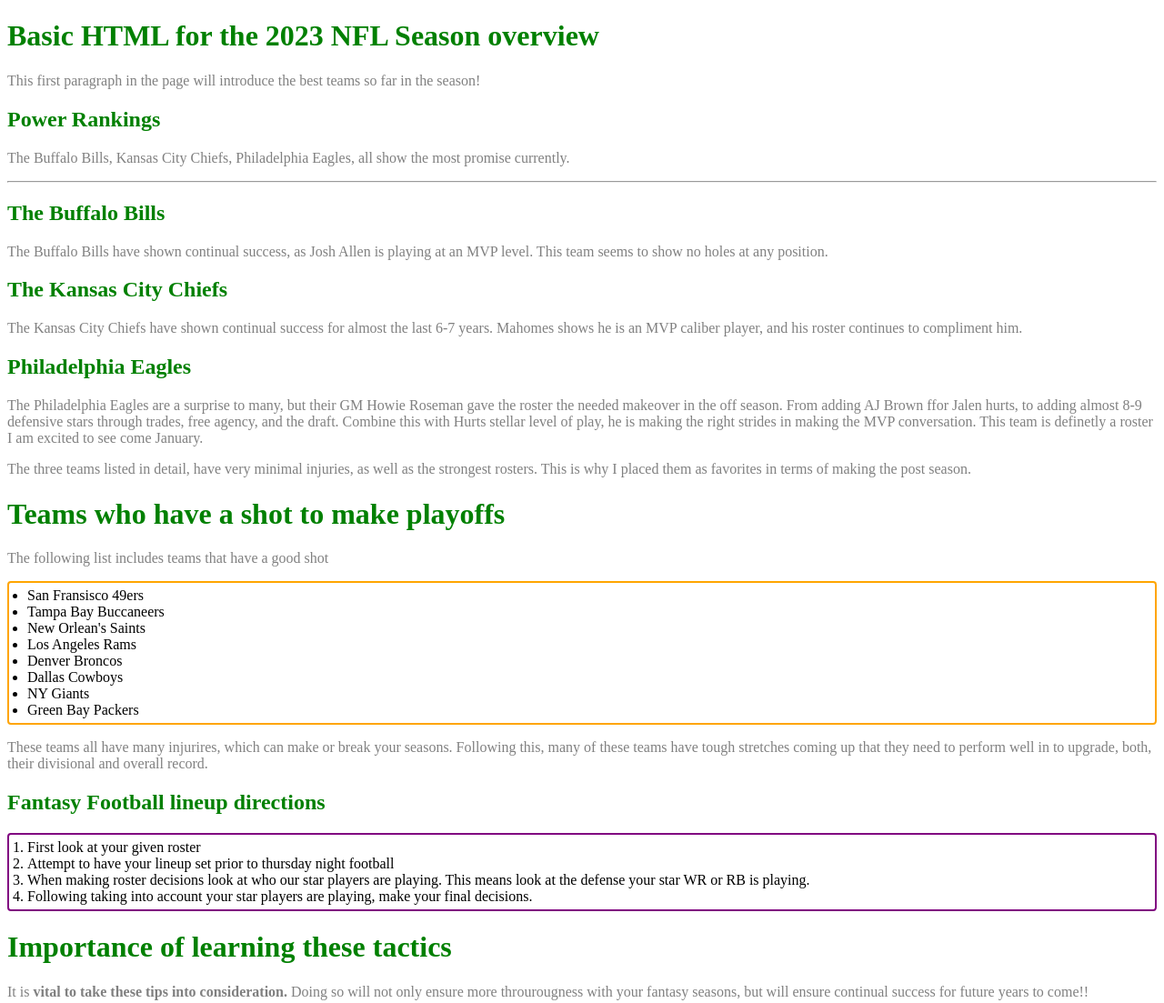
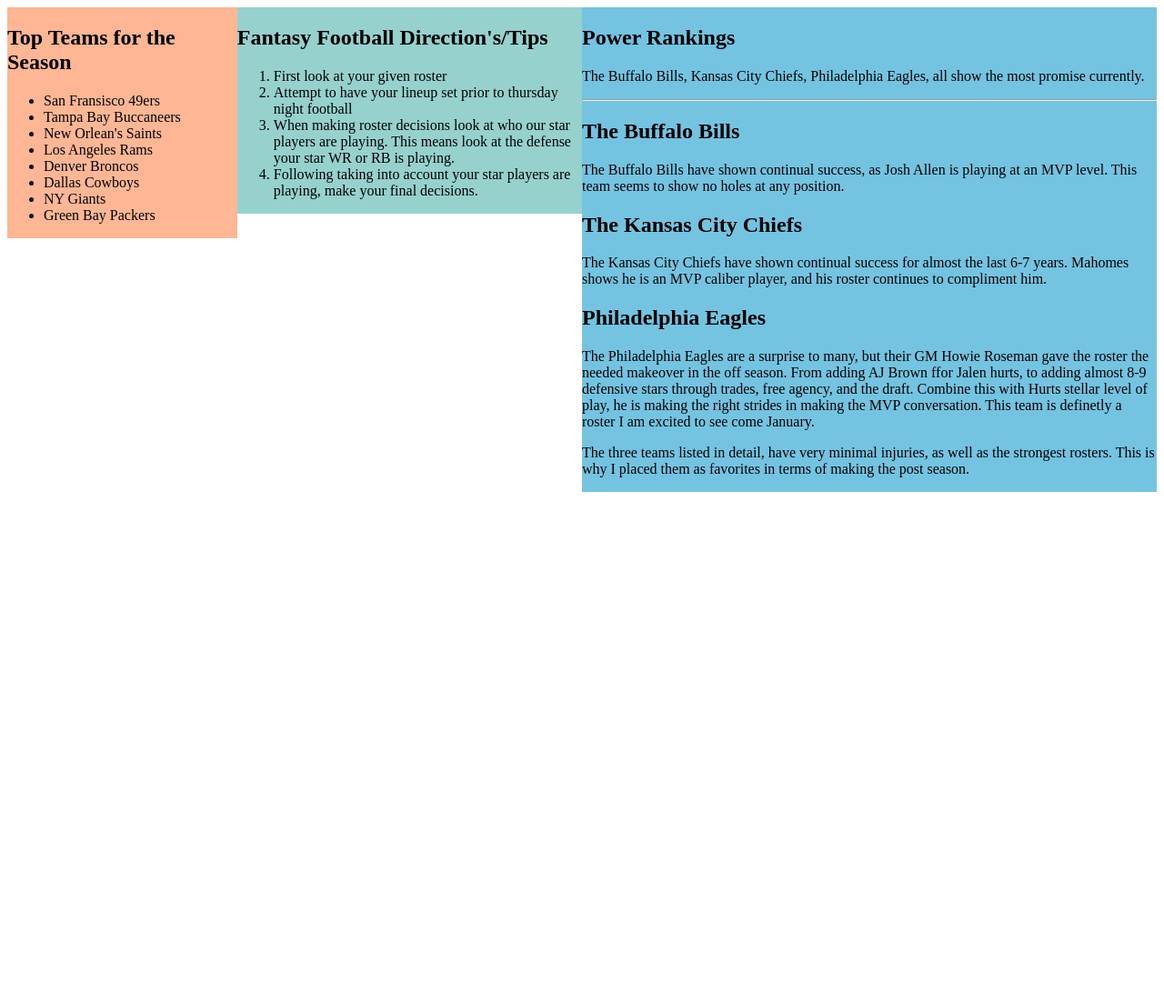
Before and after one commit to Rove4776/CSCI-3150, a plain HTML site: page Assignment10/NFL.html in a window 1280 px wide. Shown: the whole page at 91% size. After the commit the page ends 800 px from the top, so only its background shows below. Drawn offline with Linux system fonts and the light colour scheme.

Commit message:
Update NFL.html

```diff
--- a/Assignment10/NFL.html
+++ b/Assignment10/NFL.html
@@ -1,24 +1,63 @@
-<!DOCTYPE html>
-<html lang="en">
-<head>
-<meta charset="utf-8" />
-<title>Assignment 7</title>
-<!-- note that case matters for the link to the CSS file.
- --- make sure the case of your file names and directories match. -->
- <link rel="stylesheet"  href="css/NFL.css" >
+<html>
+ <head>
+    <style>
+    {
+        box-sizing: border-box;
+    }
+    /* Set additional styling options for the columns */
+    .column {
+    float: left;
+    }
 
-</head>
+    /* Set width length for the left, right and middle columns */
+    .left {
+    width: 20%;
+    }
 
-<body>
+    .middle {
+    width: 30%;
+    }
 
-<h1> Basic HTML for the 2023 NFL Season overview</h1>
+    .right {
+    width: 50%;
+    }
 
-    <p> This first paragraph in the page will introduce the best teams so far in the season!</p>
+    .row:after {
+    content: "";
+    display: table;
+    clear: both;
+    }
+    </style>
+ </head>
+ <body>
+    <div class="row">
+        <div class="column left" style="background-color:#FFB695;">
+            <h2>Top Teams for the Season</h2>
+            <p><ul>
+    <li>San Fransisco 49ers</li>
+    <li>Tampa Bay Buccaneers</li>
+    <li>New Orlean's Saints</li>
+    <li>Los Angeles Rams</li>
+    <li>Denver Broncos</li>
+    <li>Dallas Cowboys</li>
+    <li>NY Giants</li>
+    <li>Green Bay Packers</li>
+    </ul></p>
+        </div>
+        <div class="column middle" style="background-color:#96D1CD;">
+            <h2>Fantasy Football Direction's/Tips</h2>
+            <p><ol>
 
+    <li>First look at your given roster</li>
+    <li>Attempt to have your lineup set prior to thursday night football</li>
+    <li>When making roster decisions look at who our star players are playing. This means look at the defense your star WR or RB is playing.</li>
+    <li>Following taking into account your star players are playing, make your final decisions.</li>
 
-    <h2> Power Rankings</h2>
-
-    <p>
+    </ol></p>
+        </div>
+        <div class="column right" style="background-color:#74C3E1;">
+            <h2> Power Rankings</h2>
+            <p><p>
     The Buffalo Bills, Kansas City Chiefs, Philadelphia Eagles, all show the most promise currently.
     </p>
 
@@ -51,50 +90,8 @@
     <p>
     The three teams listed in detail, have very minimal injuries, as well as the strongest rosters. This is why I placed them as favorites in terms of making the post season.
     </p>
-
-    <h1>
-    Teams who have a shot to make playoffs
-    </h1>
-
-    <p>
-    The following list includes teams that have a good shot
     </p>
-
-    <ul>
-    <li>San Fransisco 49ers</li>
-    <li>Tampa Bay Buccaneers</li>
-    <li>New Orlean's Saints</li>
-    <li>Los Angeles Rams</li>
-    <li>Denver Broncos</li>
-    <li>Dallas Cowboys</li>
-    <li>NY Giants</li>
-    <li>Green Bay Packers</li>
-    </ul>
-
-    <p>
-    These teams all have many injurires, which can make or break your seasons. Following this, many of these teams have tough stretches coming up that they need to perform well in to upgrade, both, their divisional and overall record.
-    </p>
-
-    <h2>
-    Fantasy Football lineup directions
-    </h2>
-
-    <ol>
-
-    <li>First look at your given roster</li>
-    <li>Attempt to have your lineup set prior to thursday night football</li>
-    <li>When making roster decisions look at who our star players are playing. This means look at the defense your star WR or RB is playing.</li>
-    <li>Following taking into account your star players are playing, make your final decisions.</li>
-
-    </ol>
-
-    <h1>
-    Importance of learning these tactics
-    </h1>
-
-    <p>It is <strong> vital to take these tips into consideration.</strong> Doing so will not only ensure more throurougness with your fantasy seasons, but will ensure continual success for future years to come!!
-    </p>
-
+        </div>
+    </div>
  </body>
-
- </html>
+</html>
```
